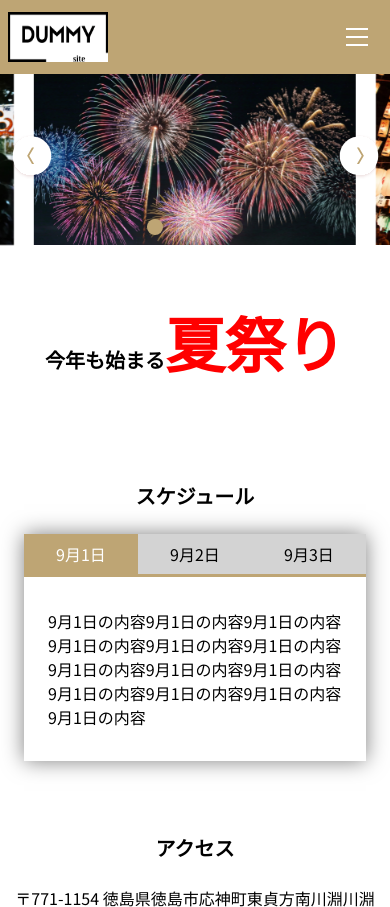
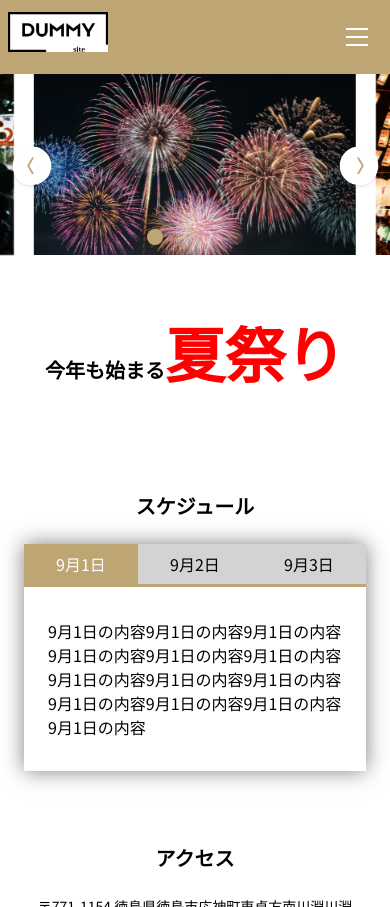
Before and after one commit to murayama-hijiri/-5-, a PHP site: page /php/index.php in a window 390 px wide; the page is wider, and only the part inside the window is pictured. Shown: the top 907 px of that part. Run offline with PHP 8.4, Linux system fonts and the light colour scheme.

Commit message:
指摘事項の修正

```diff
--- a/第5回課題提出/css/style.css
+++ b/第5回課題提出/css/style.css
@@ -30,7 +30,7 @@ body {
 
 /* スライド */
 .slide {
-    padding-top: 64px;
+    padding-top: 68px;
     overflow: hidden;
 }
 .swiper {
@@ -83,7 +83,7 @@ body {
     border-bottom: 3px solid #bea574;
 }
 
-#schedule {
+.schedule {
     padding: 24px;
 }
 
@@ -121,12 +121,12 @@ body {
 }
 
 /* アクセス */
-#access {
+.access {
     text-align: center;
     padding: 24px 8px;
 }
 /* フォーム */
-#form {
+.form {
     padding: 24px;
     margin: 0 auto;
     max-width: 400px;
@@ -322,9 +322,9 @@ footer img {
     width: 100px;
 }
 /* 確認画面 */
-tr,
 td {
-    padding: 48px;
+    padding: 24px;
+    word-break: break-all;
 }
 .button_area {
     display: flex;
@@ -352,18 +352,28 @@ td {
     padding: 48px 0px;
 }
 /* トップページ */
-@media screen and (max-width: 715px) {
+@media screen and (max-width: 720px) {
     .header_content ul {
         display: none;
     }
     .hamburger-menu {
         display: block;
     }
-    tr,
-    td {
-        font-size: 9px;
+    .slide {
+        padding-top: 74px;
+    }
+
+    iframe {
+        max-width: 500px;
+        height: 300px;
     }
 }
+@media screen and (max-width: 520px) {
+    iframe {
+        max-width: 300px;
+    }
+}
+
 @media screen and (max-width: 422px) {
     .title_text {
         font-size: 20px;
@@ -375,4 +385,19 @@ td {
     .thanks_text {
         font-size: 20px;
     }
+    table {
+        margin: 0 auto;
+    }
+    tr {
+        display: flex;
+        flex-direction: column;
+    }
+
+    tr,
+    td {
+        font-size: 14px;
+    }
+    .address {
+        font-size: 14px;
+    }
 }
--- a/第5回課題提出/js/index.js
+++ b/第5回課題提出/js/index.js
@@ -70,3 +70,35 @@ $(function () {
         $(".hamburger-menu").toggleClass("hamburger-menu--open");
     });
 });
+//スクロール
+$(function () {
+    $(".scroll").click(function () {
+        let id = $(this).attr("id");
+        const headerHeight = $(".header_content").innerHeight() || 0;
+        $("html, body").animate(
+            {
+                scrollTop: $("." + id).offset().top - headerHeight,
+            },
+            500
+        );
+        return false;
+    });
+});
+$(window).on("load", function () {
+    const hash = location.hash;
+    if (hash) {
+        const id = hash.replace("#", "");
+        const target = $("." + id);
+
+        if (target.length) {
+            const headerHeight = $(".header_content").length
+                ? $(".header_content").innerHeight()
+                : 0;
+            const position = target.offset().top - headerHeight;
+
+            $("html, body").animate({ scrollTop: position }, 500);
+
+            history.replaceState(null, null, location.pathname);
+        }
+    }
+});
--- a/第5回課題提出/php/confirm.php
+++ b/第5回課題提出/php/confirm.php
@@ -53,7 +53,7 @@ $tel = $_POST["tel"];
             </div>
         </div>
         <?php include("footer.php")?>
+        <script src="https://code.jquery.com/jquery-3.5.1.min.js"></script>
         <script src="../js/index.js"></script>
-        <script src="https://cdn.jsdelivr.net/npm/swiper@11/swiper-bundle.min.js"></script>
     </body>
 </html>
--- a/第5回課題提出/php/header.php
+++ b/第5回課題提出/php/header.php
@@ -12,16 +12,18 @@
     <body>
         <header>
             <div class="header_content">
-                <img src="../img/logo.png" alt="ロゴ画像">
+                <a href="index.php" class="scroll" id="top">
+                    <img src="../img/logo.png" alt="ロゴ画像">
+                </a>
                 <ul>
                     <li>
-                        <a href="index.php#schedule">スケジュール</a>
+                        <a href="index.php#schedule" class="scroll" id="schedule">スケジュール</a>
                     </li>
                     <li>
-                        <a href="index.php#access">アクセス</a>
+                        <a href="index.php#access" class="scroll" id="access">アクセス</a>
                     </li>
                     <li>
-                        <a href="index.php#form">席予約</a>
+                        <a href="index.php#form" class="scroll" id="form">席予約</a>
                     </li>
                 </ul>
                 <button class="hamburger-menu" id="js-hamburger-menu">
@@ -33,13 +35,13 @@
             <nav class="navigation">
                 <ul class="navigation__list">
                     <li class="navigation__list-item">
-                        <a href="index.php#schedule" class="navigation__link scroll" >スケジュール</a>
+                        <a href="index.php#schedule" class="navigation__link scroll" id="schedule" >スケジュール</a>
                     </li>
                     <li class="navigation__list-item">
-                        <a href="index.php#access" class="navigation__link scroll" >アクセス</a>
+                        <a href="index.php#access" class="navigation__link scroll" id="access">アクセス</a>
                     </li>
                     <li class="navigation__list-item">
-                        <a href="index.php#form" class="navigation__link scroll" >席予約</a>
+                        <a href="index.php#form" class="navigation__link scroll" id="form">席予約</a>
                     </li>
                 </ul>
             </nav>
--- a/第5回課題提出/php/index.php
+++ b/第5回課題提出/php/index.php
@@ -15,7 +15,7 @@
     </head>
     <body>
         <?php include("header.php")?>
-        <div class="slide">
+        <div class="slide top">
             <div class="swiper">
                 <div class="swiper-wrapper">
                     <div class="swiper-slide">
@@ -37,7 +37,7 @@
             <div id="catch_phrase">
                 <p class="title_text">今年も始まる<span class="text">夏祭り</span></p>
             </div>
-            <div id="schedule">
+            <div class="schedule">
                 <p class="title_text">スケジュール</p>
                 <div class="schedule_box">
                     <div class="schedule_flex">
@@ -58,12 +58,12 @@
                     </div>
                 </div>
             </div>
-            <div id="access">
+            <div class="access">
                 <p class="title_text">アクセス</p>
-                <p>〒771-1154 徳島県徳島市応神町東貞方南川淵川淵</p>
+                <p class="address">〒771-1154 徳島県徳島市応神町東貞方南川淵川淵</p>
                 <iframe src="https://www.google.com/maps/embed?pb=!1m18!1m12!1m3!1d6607.008043415397!2d134.52368644175942!3d34.10784420979454!2m3!1f0!2f0!3f0!3m2!1i1024!2i768!4f13.1!3m3!1m2!1s0x355373abe3d15637%3A0xac295ae5e2536dbe!2z5ZCJ6YeO5bed5YyX5bK46YGL5YuV5bqD5aC044K944OV44OI44Oc44O844Or5aC0ROmdog!5e0!3m2!1sja!2sjp!4v1749015818509!5m2!1sja!2sjp" width="700" height="450" style="border:0;" allowfullscreen="" loading="lazy" referrerpolicy="no-referrer-when-downgrade"></iframe>
             </div>
-            <div id="form">
+            <div class="form">
                 <p class="title_text">席予約</p>
                 <form method="post" action="confirm.php" class="main_form">
                     <div>
--- a/第5回課題提出/php/thanks.php
+++ b/第5回課題提出/php/thanks.php
@@ -12,5 +12,7 @@
             <p class="thanks_text">お問い合わせありがとうございました</p>
         </div>
         <?php include("footer.php")?>
+        <script src="https://code.jquery.com/jquery-3.5.1.min.js"></script>
+        <script src="../js/index.js"></script>
     </body>
 </html>
```
